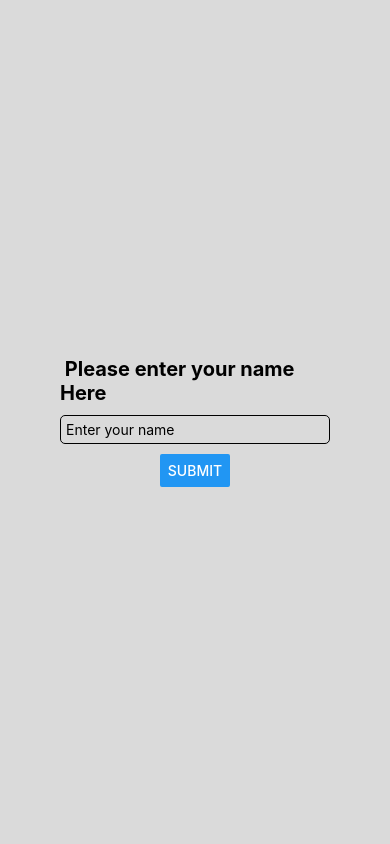
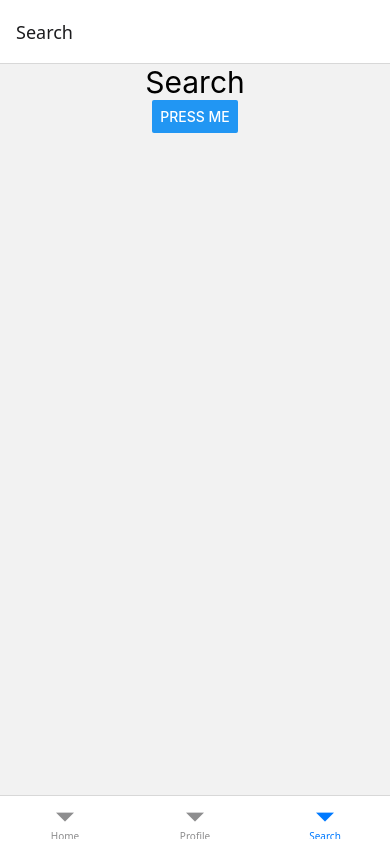
Before and after one commit to Harendrasingh1/ReactNative-Project, a React Native app: screen /Search in a window 390 px wide. Built offline with nearby package versions, Linux system fonts and the light colour scheme.

Commit message:
Stack and Tab Navigation

```diff
--- a/App.tsx
+++ b/App.tsx
@@ -1,42 +1,97 @@
 import React, { useState } from 'react';
-import { View, Text, Image, Button, TouchableOpacity, StyleSheet, ScrollView, TextInput } from 'react-native';
+import {
+  View,
+  Text,
+  Image,
+  Button,
+  TouchableOpacity,
+  StyleSheet,
+  ScrollView,
+  TextInput,
+} from 'react-native';
 import Parent from './src/components/parent';
 import FruitParent from './src/components/FruiteParent';
 import TestPage from './src/components/flatlist';
 import HandLingUserInput from './src/components/handlingUserInput';
+import Home from './src/screens/home';
+import { createNativeStackNavigator } from '@react-navigation/native-stack';
+import Profile from './src/screens/profile';
+import Search from './src/screens/search';
+import { NavigationContainer } from '@react-navigation/native';
+import { createBottomTabNavigator } from '@react-navigation/bottom-tabs';
+
+const Stack = createNativeStackNavigator();
+
+const Tab = createBottomTabNavigator();
+
+const  TabNavigator = () => {
+  return (
+    <Tab.Navigator>
+      <Tab.Screen name="Home" component={Home} />
+      <Tab.Screen name="Profile" component={Profile} />
+      <Tab.Screen name="Search" component={Search} />
+    </Tab.Navigator>
+  );
+}
+
+const Stacknavigation = () => {
+  return (
+    <Stack.Navigator>
+      <Stack.Screen
+        name="Home"
+        component={Home}
+        options={{ headerShown: false }}
+      />
+      <Stack.Screen name="Profile" component={Profile} />
+      <Stack.Screen
+        name="Search"
+        component={Search}
+        options={{
+          title: 'Search Page',
+          headerStyle: { backgroundColor: 'orange' },
+          headerTitleStyle: { color: 'white' },
+        }}
+      />
+    </Stack.Navigator>
+  );
+};
 
 const App = () => {
-
   return (
-        <View
-        // contentContainerStyle={{ gap:10}}
-        //horizontal
-        style={styles.contaoiner}>
-            <HandLingUserInput/>
-           {/* <Parent/> */}
-          {/* <TestPage/> */}
-           {/* <FruitParent/> */}
-            {/* <View style={[styles.box1, {backgroundColor: 'white'}]}/>
-            <View style={styles.box2}/>
-            <View style={styles.box3}/>
-            <View style={styles.box1}/>
-            <View style={styles.box2}/>
-            <View style={styles.box3}/>
-            <View style={styles.box1}/>
-            <View style={styles.box2}/>
-            <View style={styles.box3}/>
-            <View style={styles.box1}/>
-            <View style={styles.box2}/>
-            <View style={styles.box3}/>
-            <View style={styles.box1}/>
-            <View style={styles.box2}/>
-            <View style={styles.box3}/>
-            <View style={styles.box1}/>
-            <View style={styles.box2}/>
-            <View style={[styles.box3, {backgroundColor: 'pink'}]}/> */}
-        </View>
-    )
-}
+    <NavigationContainer>
+      {/* <Stacknavigation /> */}
+        <TabNavigator/>
+    </NavigationContainer>
+    // <View
+    // // contentContainerStyle={{ gap:10}}
+    // //horizontal
+    // style={styles.contaoiner}>
+    //  <Home/>
+    //     {/* <HandLingUserInput/> */}
+    //    {/* <Parent/> */}
+    //   {/* <TestPage/> */}
+    //    {/* <FruitParent/> */}
+    //     {/* <View style={[styles.box1, {backgroundColor: 'white'}]}/>
+    //     <View style={styles.box2}/>
+    //     <View style={styles.box3}/>
+    //     <View style={styles.box1}/>
+    //     <View style={styles.box2}/>
+    //     <View style={styles.box3}/>
+    //     <View style={styles.box1}/>
+    //     <View style={styles.box2}/>
+    //     <View style={styles.box3}/>
+    //     <View style={styles.box1}/>
+    //     <View style={styles.box2}/>
+    //     <View style={styles.box3}/>
+    //     <View style={styles.box1}/>
+    //     <View style={styles.box2}/>
+    //     <View style={styles.box3}/>
+    //     <View style={styles.box1}/>
+    //     <View style={styles.box2}/>
+    //     <View style={[styles.box3, {backgroundColor: 'pink'}]}/> */}
+    // </View>
+  );
+};
 
 export default App;
 
@@ -44,28 +99,28 @@ const styles = StyleSheet.create({
   title: {
     fontSize: 20,
     fontWeight: 'bold',
-        color: 'black'
+    color: 'black',
   },
-    contaoiner:{
+  contaoiner: {
     width: '100%',
     height: '100%',
     backgroundColor: '#dadada',
-        padding: 40
+    padding: 40,
   },
   box1: {
     width: 100,
     height: 100,
     backgroundColor: 'red',
-        borderRadius: 25
+    borderRadius: 25,
   },
   box2: {
     width: 100,
     height: 100,
-        backgroundColor: 'blue'
+    backgroundColor: 'blue',
   },
   box3: {
     width: 100,
     height: 100,
-        backgroundColor: 'yellow'
-    }
-})
+    backgroundColor: 'yellow',
+  },
+});
--- /dev/null
+++ b/src/screens/home.tsx
@@ -0,0 +1,21 @@
+import React from "react"
+import { Button, Text, View } from "react-native"
+import Profile from "./profile"
+
+type HomeProps = {
+  navigation: any
+}
+
+const Home = ({navigation}: HomeProps) => {
+
+    return (
+        <View style={{height: '100%', width: '100%', justifyContent:'center', alignItems:'center'}}>
+            <Text style={{fontSize:20, fontWeight:'bold'}}>Home to Profile</Text>
+            <Button title="Go to Profile" onPress={()=> navigation.navigate('Profile', {id:'1', name:'Harendra Singh', email:'harendra@example.com'})
+            } />
+        </View>
+    )
+
+}
+
+export default Home
--- /dev/null
+++ b/src/screens/profile.tsx
@@ -0,0 +1,22 @@
+import React from "react"
+import { Button, Text, View } from "react-native"
+
+
+const Profile = ({navigation, route}: {navigation: any, route: any}) => {
+    console.log(route.params);
+    const {id = '-', name = 'Guest', email = 'N/A'} = route.params ?? {};
+
+    return (
+        <View style={{height: '100%', width: '100%', justifyContent:'center', alignItems:'center'}}>
+            <Text style={{fontSize:20, fontWeight:'bold'}}>Profile</Text>
+            <Text style={{fontSize:16, fontWeight:'bold'}}>Id: {id}</Text>
+            <Text style={{fontSize:16, fontWeight:'bold'}}>Name: {name}</Text>
+            <Text style={{fontSize:16, fontWeight:'bold'}}>Email: {email}</Text>
+            <Button title="Go to Search" onPress={()=> navigation.navigate('Search')}/>
+
+        </View>
+    )
+
+}
+
+export default Profile
--- /dev/null
+++ b/src/screens/search.tsx
@@ -0,0 +1,28 @@
+import React from "react"
+import { Alert, Button, Text, View } from "react-native"
+
+
+const Search = () => {
+    const onSearch = () => {
+        console.warn('Search button pressed');
+    }
+    const alertforSearch = () => {
+        Alert.alert(
+            'Search button pressed 2',
+            'search anthing',
+        );
+    }
+
+    return (
+        <View style={{ justifyContent:'center', alignItems:'center'}}>
+            <Text style={{fontSize:30}}>Search</Text>
+            <Button title='Press me' onPress={() => {
+                onSearch();
+                alertforSearch();
+            }} />
+        </View>
+    )
+
+}
+
+export default Search
```
Also changed, not shown: package.json (+6 -2 lines), 1 other file (tests, documents, lock files or other folders). Lines whose indentation alone changed are shown as unchanged.
